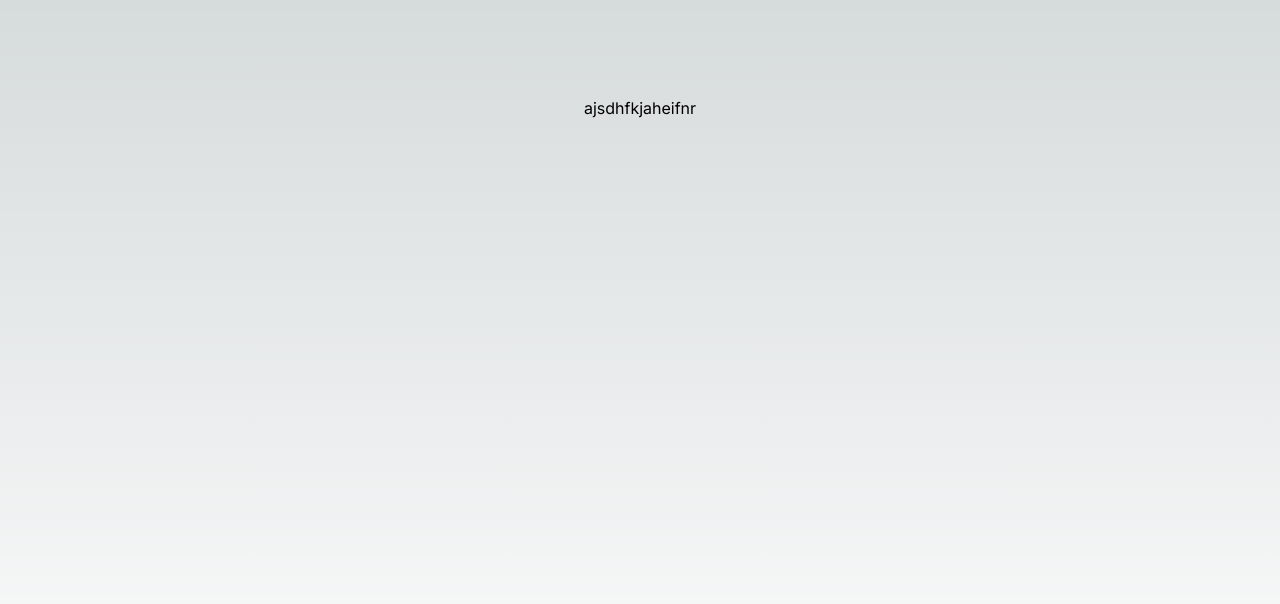
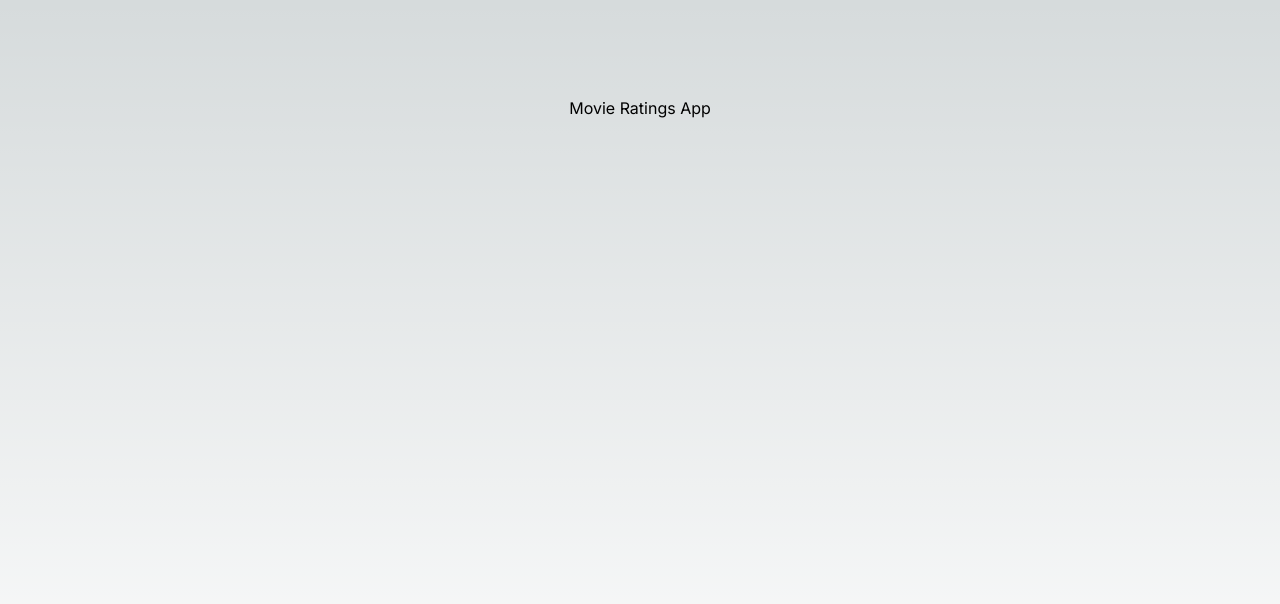
Before and after one commit to kevincjhung/Serverless-Movie-Ratings-App, a Next.js app in the folder client/: page / in a window 1280 px wide. Shown: the top 604 px of the page. Built offline with nearby package versions, Linux system fonts and the light colour scheme.

Commit message:
Update page.tsx

```diff
--- a/client/src/app/page.tsx
+++ b/client/src/app/page.tsx
@@ -3,7 +3,7 @@ import Image from 'next/image'
 export default function Home() {
   return (
     <main className="flex min-h-screen flex-col items-center justify-between p-24">
-      <p>ajsdhfkjaheifnr</p>
+      <h1>Movie Ratings App</h1>
     </main>
   )
 }
```
